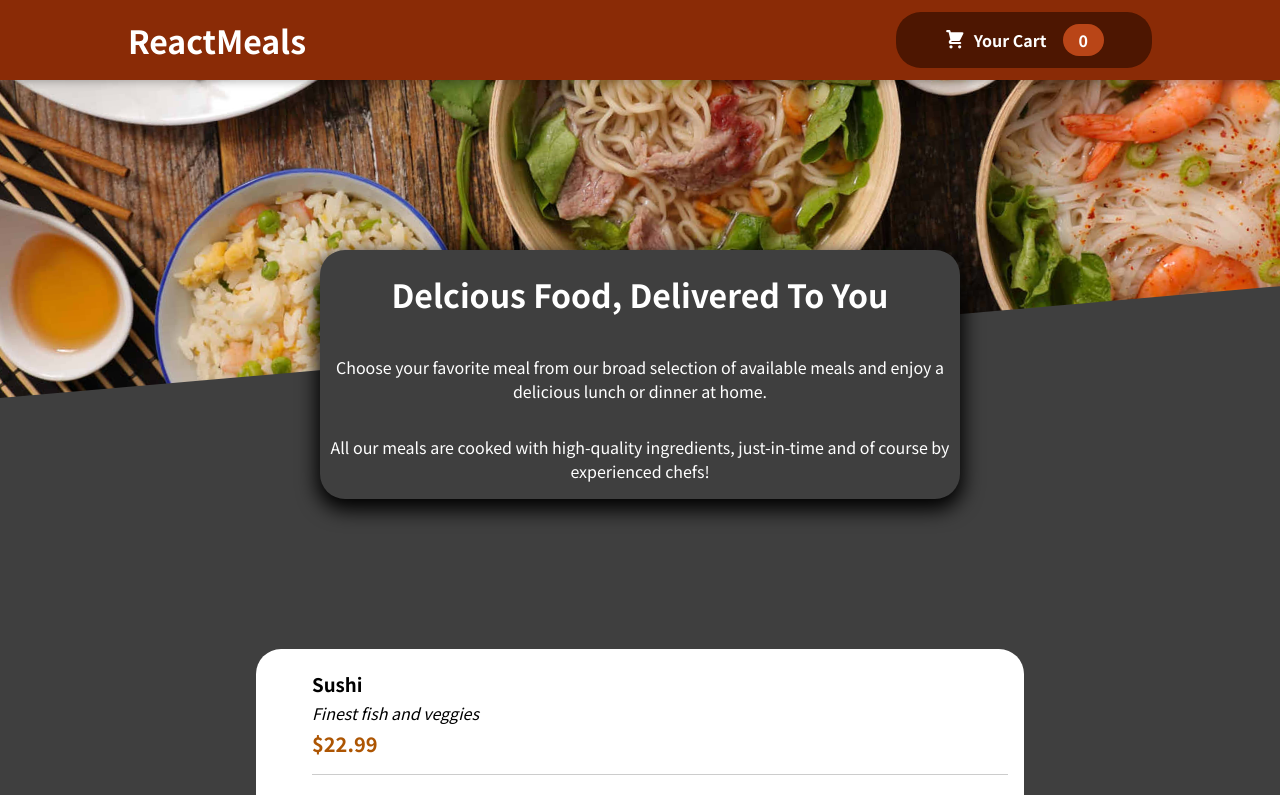
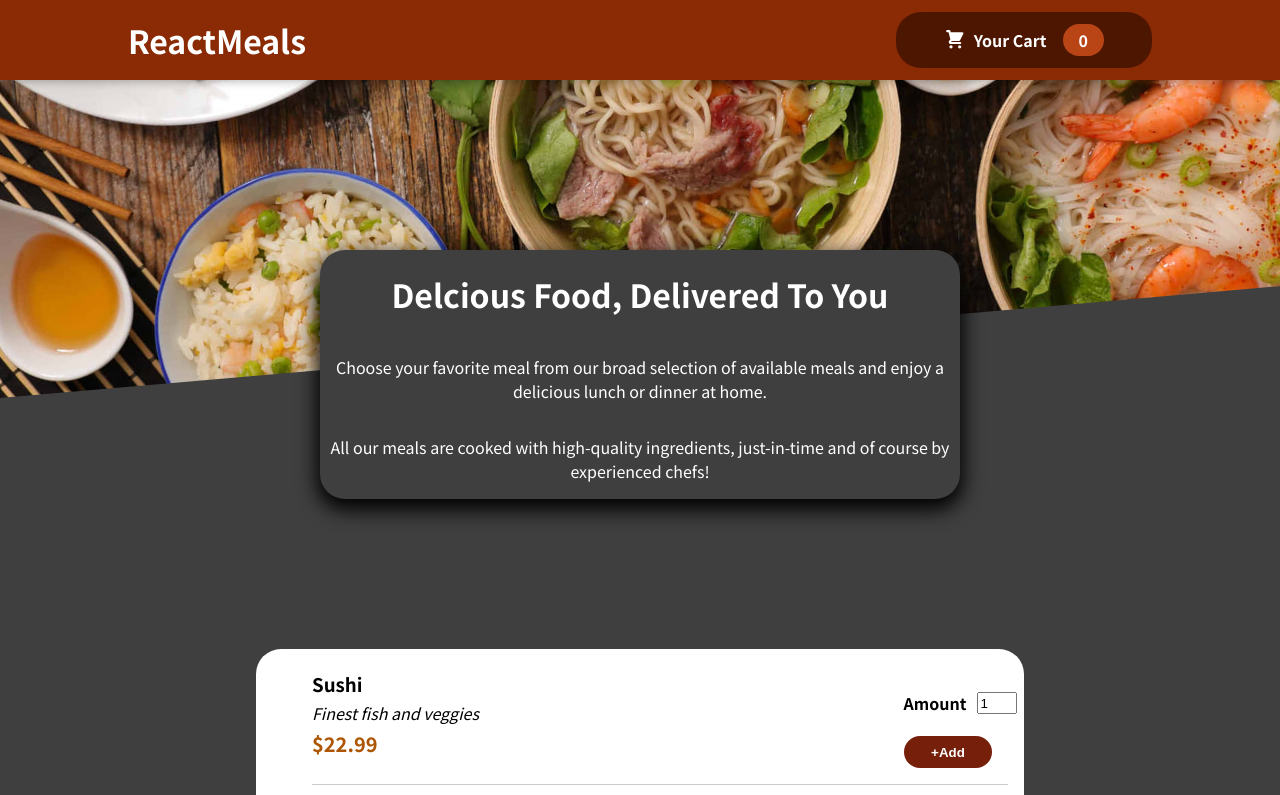
Before and after one commit to MayankTiwari9/Restaurant-App-React, a React (Create React App) app: page / in a window 1280 px wide. Shown: the top 795 px of the page. Built offline with nearby package versions, Linux system fonts and the light colour scheme.

Commit message:
Meal List Form Added

```diff
--- a/src/Components/Meals/MealList.css
+++ b/src/Components/Meals/MealList.css
@@ -7,7 +7,6 @@
 }
 .mealList {
   display: flex;
-  flex-direction: column;
   justify-content: space-between;
   margin: 1rem;
   padding-bottom: 1rem;
@@ -28,3 +27,32 @@
   color: #ad5502;
   font-size: 1.25rem;
 }
+
+.mealList-form{
+    width: 15%;
+    display: flex;
+    flex-direction: column;
+}
+
+.mealList-form > div{
+    display: flex;
+    justify-content: space-around;
+    align-items: center;
+    column-gap: 10px;
+}
+
+.mealList-form > div > input{
+    width: 40px;
+    height: 1.7vmax;
+}
+
+.mealList-form > button{
+    background-color: #761f0a;
+    width: 85%;
+    height: 2.5vmax;
+    outline: none;
+    color: #ffffff;
+    border: none;
+    border-radius: 25px;
+    font-weight: 600;
+}
--- a/src/Components/Meals/MealList.js
+++ b/src/Components/Meals/MealList.js
@@ -30,13 +30,22 @@ const MealList = () => {
   ];
 
   return (
-    <ul  className="mealList-main">
+    <ul className="mealList-main">
       {mealItem.map((item) => {
         return (
-          <li key={item.id}  className="mealList">
-            <h3>{item.name}</h3>
-            <div className="mealList-description">{item.descriptiom}</div>
-            <div className="mealList-price">${item.price.toFixed(2)}</div>
+          <li key={item.id} className="mealList">
+            <div>
+              <h3>{item.name}</h3>
+              <div className="mealList-description">{item.descriptiom}</div>
+              <div className="mealList-price">${item.price.toFixed(2)}</div>
+            </div>
+            <form className="mealList-form">
+              <div>
+                <h4>Amount</h4>
+                <input type="number" value={1} />
+              </div>
+              <button>+Add</button>
+            </form>
           </li>
         );
       })}
```
Also changed, not shown: 1 other file (tests, documents, lock files or other folders).
